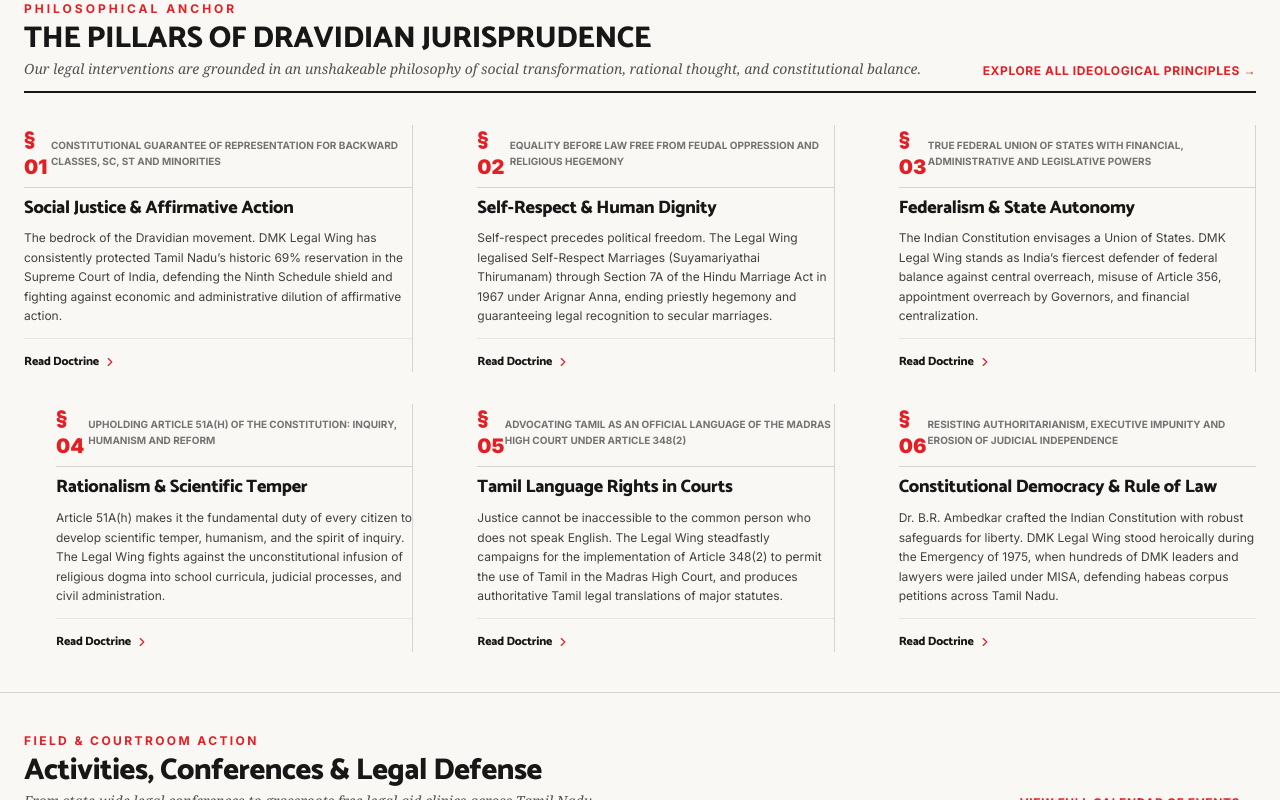
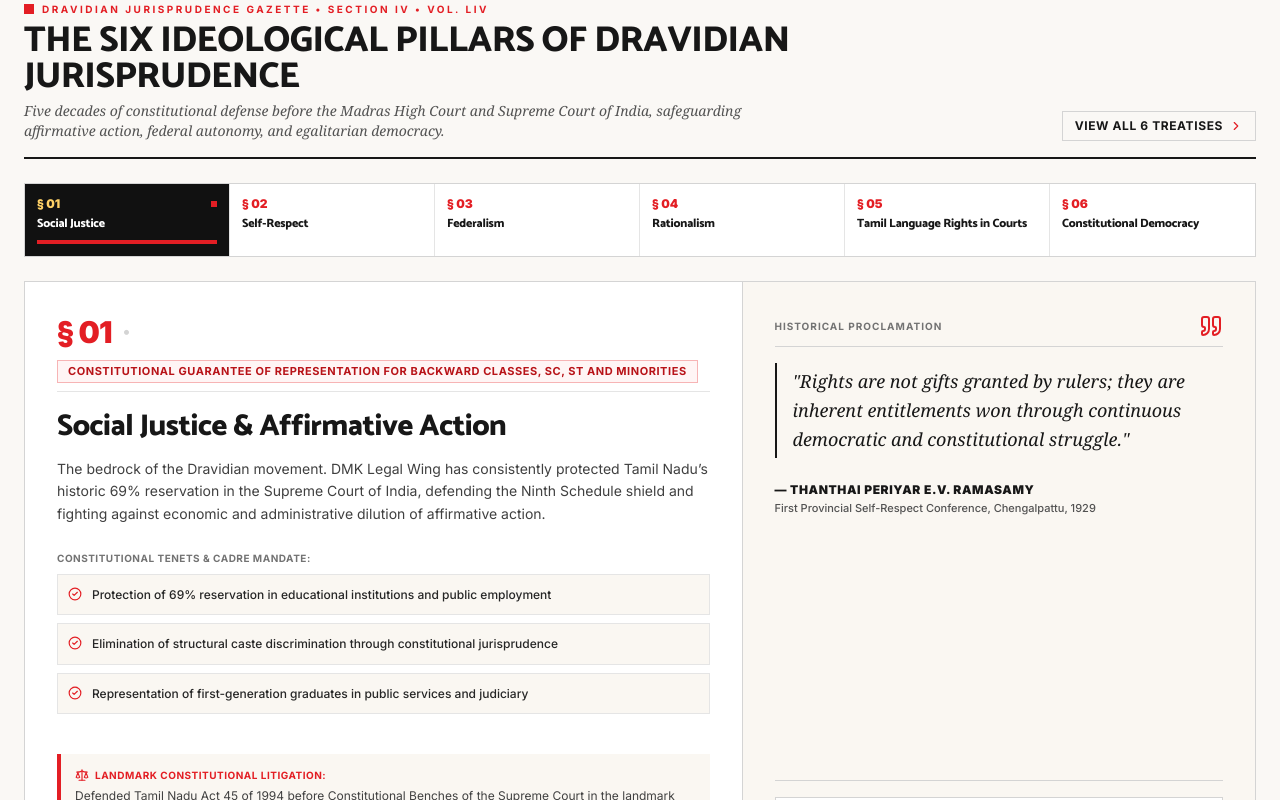
Before and after one commit to sharveshcm2940/dmklegalwing, a Next.js app: page / in a window 1280 px wide. Shown: the part 1600-2400 px from the top of the page. Built offline with nearby package versions, Linux system fonts and the light colour scheme; a web font is replaced by a local one.

Commit message:
Redesign ideological manifesto section into an interactive, human-designed constitutional jurisprudence desk

```diff
--- a/src/app/page.tsx
+++ b/src/app/page.tsx
@@ -1,6 +1,6 @@
 'use client';
 
-import React from 'react';
+import React, { useState } from 'react';
 import Link from 'next/link';
 import { useLanguage } from '@/context/LanguageContext';
 import { useData } from '@/context/DataContext';
@@ -11,15 +11,22 @@ import {
   ArrowRight,
   ChevronRight,
   ExternalLink,
-  Scale
+  Scale,
+  Quote,
+  CheckCircle2,
+  BookOpen,
+  Award,
+  ShieldCheck
 } from 'lucide-react';
 
 export default function HomePage() {
   const { language, t } = useLanguage();
   const { events, news } = useData();
+  const [activePillarIndex, setActivePillarIndex] = useState(0);
 
   const latestNews = news.slice(0, 3);
   const upcomingEvents = events.slice(0, 2);
+  const activePillar = IDEOLOGY_PILLARS[activePillarIndex] || IDEOLOGY_PILLARS[0];
 
   return (
     <div className="w-full bg-[#FAF8F5] text-[#111111] font-dmk-body">
@@ -166,67 +173,186 @@ export default function HomePage() {
         </div>
       </section>
 
-      {/* 4. THE IDEOLOGICAL MANIFESTO (Clean Newspaper Columns with Dividers, No Cards) */}
+      {/* 4. THE IDEOLOGICAL MANIFESTO (Handcrafted Interactive Broadsheet Jurisprudence Desk) */}
       <section className="max-w-[1400px] mx-auto px-4 sm:px-6 py-10 border-b border-neutral-300">
-        <div className="flex flex-col md:flex-row md:items-end justify-between border-b-2 border-neutral-900 pb-3 mb-8">
+
+        {/* Editorial Section Masthead */}
+        <div className="flex flex-col md:flex-row md:items-end justify-between border-b-2 border-neutral-900 pb-4 mb-6">
           <div>
-            <span className="text-xs font-mono font-bold text-[#E31E24] tracking-[0.25em] uppercase block mb-1">
-              {t.ideologyPreview.tag}
+            <div className="flex items-center gap-2 mb-1.5">
+              <span className="w-2.5 h-2.5 bg-[#E31E24]" />
+              <span className="text-[10px] font-english font-bold uppercase tracking-[0.25em] text-[#E31E24]">
+                DRAVIDIAN JURISPRUDENCE GAZETTE • SECTION IV • VOL. LIV
               </span>
-            <h2 className="text-2xl sm:text-3xl font-black text-neutral-900 font-dmk-headline tracking-tight uppercase">
-              {t.ideologyPreview.title}
+            </div>
+            <h2 className="text-2xl sm:text-4xl font-black text-neutral-900 font-dmk-headline tracking-tight uppercase leading-none">
+              {language === 'ta'
+                ? 'திராவிட இயக்கத்தின் 6 முதன்மை அரசமைப்பு விழுமியங்கள்'
+                : 'The Six Ideological Pillars of Dravidian Jurisprudence'}
             </h2>
-            <p className="text-xs sm:text-sm text-neutral-600 font-serif italic mt-0.5">
-              {t.ideologyPreview.subtitle}
+            <p className="text-xs sm:text-sm text-neutral-600 font-serif italic mt-1.5 max-w-3xl">
+              {language === 'ta'
+                ? 'நீதிமன்றங்களில் சமூக நீதி, மாநில சுயாட்சி, மொழி உரிமை மற்றும் பகுத்தறிவு விழுமியங்களை நிலைநிறுத்தும் அரை நூற்றாண்டு கால சட்டப் போர்ப்படை.'
+                : 'Five decades of constitutional defense before the Madras High Court and Supreme Court of India, safeguarding affirmative action, federal autonomy, and egalitarian democracy.'}
             </p>
           </div>
 
           <Link
             href="/ideology"
-            className="font-mono text-xs font-bold text-[#E31E24] hover:underline uppercase tracking-wider mt-2 md:mt-0"
+            className="inline-flex items-center gap-1.5 px-3 py-1.5 text-xs font-english font-bold text-neutral-900 hover:text-white hover:bg-neutral-900 border border-neutral-300 hover:border-neutral-900 uppercase tracking-wider transition-colors shrink-0 mt-3 md:mt-0"
           >
-            {t.ideologyPreview.viewAll} &rarr;
+            <span>{language === 'ta' ? 'அனைத்து 6 கொள்கை விளக்கங்கள்' : 'View All 6 Treatises'}</span>
+            <ChevronRight className="w-3.5 h-3.5 text-[#E31E24]" />
           </Link>
         </div>
 
-        {/* Seamless 3-Column Newspaper Flow */}
-        <div className="grid grid-cols-1 md:grid-cols-2 lg:grid-cols-3 gap-8 divide-y lg:divide-y-0 lg:divide-x divide-neutral-300">
-          {IDEOLOGY_PILLARS.slice(0, 6).map((pillar, idx) => (
-            <div
+        {/* 1. Interactive Broadsheet Doctrine Selector Tabs */}
+        <div className="border border-neutral-300 bg-white grid grid-cols-2 sm:grid-cols-3 lg:grid-cols-6 divide-y sm:divide-y-0 sm:divide-x divide-neutral-200 mb-6">
+          {IDEOLOGY_PILLARS.slice(0, 6).map((pillar, idx) => {
+            const isActive = activePillarIndex === idx;
+            return (
+              <button
                 key={pillar.id}
-              className={`flex flex-col justify-between pt-6 lg:pt-0 ${idx > 0 ? 'lg:pl-8' : ''} space-y-3 group`}
+                onClick={() => setActivePillarIndex(idx)}
+                className={`p-3 text-left transition-all relative flex flex-col justify-between group cursor-pointer ${
+                  isActive
+                    ? 'bg-[#111111] text-white'
+                    : 'bg-white hover:bg-[#FAF7F2] text-neutral-800'
+                }`}
               >
-              <div>
-                <div className="flex items-center justify-between border-b border-neutral-300 pb-1.5 mb-2">
-                  <span className="text-xl font-mono font-black text-[#E31E24]">
+                <div className="w-full">
+                  <div className="flex items-center justify-between mb-1">
+                    <span className={`text-xs font-english font-black ${
+                      isActive ? 'text-[#FFD166]' : 'text-[#E31E24] group-hover:underline'
+                    }`}>
                       § {pillar.number}
                     </span>
-                  <span className="text-[10px] uppercase font-bold text-neutral-500 font-mono">
-                    {pillar.subtitle[language]}
+                    {isActive && (
+                      <span className="w-1.5 h-1.5 bg-[#E31E24]" />
+                    )}
+                  </div>
+                  <h4 className={`text-xs font-black font-dmk-headline line-clamp-1 ${
+                    isActive ? 'text-white' : 'text-neutral-900'
+                  }`}>
+                    {pillar.title[language].split('&')[0].trim()}
+                  </h4>
+                </div>
+
+                {/* Active Underline Strip */}
+                <div className={`h-1 w-full mt-2 transition-all ${
+                  isActive ? 'bg-[#E31E24]' : 'bg-transparent group-hover:bg-neutral-200'
+                }`} />
+              </button>
+            );
+          })}
+        </div>
+
+        {/* 2. Featured In-Depth Doctrine Display Plate */}
+        <div className="border border-neutral-300 bg-white divide-y lg:divide-y-0 lg:divide-x divide-neutral-300 grid grid-cols-1 lg:grid-cols-12 min-h-[460px]">
+
+          {/* Left Column (7 cols / ~60%): Detailed Constitutional Doctrine & Precedents */}
+          <div className="lg:col-span-7 p-6 sm:p-8 flex flex-col justify-between space-y-6">
+            <div className="space-y-4">
+
+              {/* Pillar Number & Statute Header */}
+              <div className="flex flex-wrap items-center gap-2.5 pb-2 border-b border-neutral-200">
+                <span className="text-2xl sm:text-3xl font-black font-english text-[#E31E24] tracking-tight">
+                  § {activePillar.number}
+                </span>
+                <span className="text-neutral-300">•</span>
+                <span className="text-[11px] font-english font-bold uppercase tracking-wider text-[#B81318] bg-[#FFF5F5] px-2.5 py-0.5 border border-[#E31E24]/30">
+                  {activePillar.subtitle[language]}
                 </span>
               </div>
 
-                <h3 className="text-lg font-bold text-neutral-900 font-dmk-headline mb-2 group-hover:text-[#E31E24] transition-colors leading-snug">
-                  {pillar.title[language]}
+              {/* Title & Narrative */}
+              <div>
+                <h3 className="text-2xl sm:text-3xl font-black text-neutral-900 font-dmk-headline leading-tight mb-3">
+                  {activePillar.title[language]}
                 </h3>
-
-                <p className="text-xs text-neutral-700 leading-relaxed font-dmk-body">
-                  {pillar.description[language]}
+                <p className="text-xs sm:text-sm text-neutral-700 leading-relaxed font-dmk-body">
+                  {activePillar.description[language]}
                 </p>
               </div>
 
-              <div className="pt-2 border-t border-neutral-200">
-                <Link
-                  href={`/ideology#${pillar.id}`}
-                  className="inline-flex items-center gap-1 text-xs text-neutral-900 hover:text-[#E31E24] font-bold font-dmk-headline"
+              {/* 3 Core Constitutional Principles Checklist */}
+              <div className="space-y-2 pt-2">
+                <span className="text-[10px] font-english font-bold uppercase tracking-wider text-neutral-500 block">
+                  {language === 'ta' ? 'அடிப்படை அரசமைப்புப் பிரிவுகள் & இலக்குகள்:' : 'CONSTITUTIONAL TENETS & CADRE MANDATE:'}
+                </span>
+                <div className="grid grid-cols-1 gap-2">
+                  {activePillar.keyPrinciples.map((principle, pIdx) => (
+                    <div
+                      key={pIdx}
+                      className="flex items-start gap-2.5 p-2.5 bg-[#FAF7F2] border border-neutral-200 text-xs text-neutral-800"
                     >
-                  <span>{language === 'ta' ? 'விளக்கம்' : 'Read Doctrine'}</span>
-                  <ChevronRight className="w-3.5 h-3.5 text-[#E31E24]" />
-                </Link>
-              </div>
+                      <CheckCircle2 className="w-3.5 h-3.5 text-[#E31E24] shrink-0 mt-0.5" />
+                      <span className="font-dmk-body font-medium leading-relaxed">{principle[language]}</span>
                     </div>
                   ))}
                 </div>
+              </div>
+
+            </div>
+
+            {/* Landmark Case Precedent Banner */}
+            <div className="p-3.5 bg-[#FAF7F2] border-l-4 border-[#E31E24] text-xs text-neutral-800 mt-4">
+              <div className="flex items-center gap-1.5 font-english font-bold text-[#E31E24] uppercase text-[10px] tracking-wider mb-1">
+                <Scale className="w-3.5 h-3.5" />
+                <span>{language === 'ta' ? 'வரலாற்றுச் சிறப்புமிக்க சட்டப் போராட்டம்:' : 'LANDMARK CONSTITUTIONAL LITIGATION:'}</span>
+              </div>
+              <p className="font-dmk-body text-neutral-700 leading-relaxed">
+                {activePillar.legalRelevance[language]}
+              </p>
+            </div>
+          </div>
+
+          {/* Right Column (5 cols / ~40%): Archival Leadership Quote & Historical Context */}
+          <div className="lg:col-span-5 bg-[#FAF7F2] p-6 sm:p-8 flex flex-col justify-between space-y-6">
+
+            <div className="space-y-4">
+              <div className="flex items-center justify-between border-b border-neutral-300 pb-2">
+                <span className="text-[10px] font-english font-bold uppercase tracking-widest text-neutral-500">
+                  {language === 'ta' ? 'கொள்கைப் பிரகடனம்' : 'HISTORICAL PROCLAMATION'}
+                </span>
+                <Quote className="w-6 h-6 text-[#E31E24]" />
+              </div>
+
+              {/* Authentic Historical Quotation */}
+              <blockquote className="font-serif italic text-base sm:text-lg text-neutral-900 leading-relaxed border-l-2 border-neutral-900 pl-4 py-1">
+                "{activePillar.quote.text[language]}"
+              </blockquote>
+
+              {/* Leader Attribution & Historical Context */}
+              <div className="pt-2">
+                <p className="text-xs font-english font-black uppercase tracking-wider text-neutral-900">
+                  — {activePillar.quote.author[language]}
+                </p>
+                <p className="text-[11px] font-english text-neutral-600 mt-0.5 font-medium">
+                  {activePillar.quote.context[language]}
+                </p>
+              </div>
+            </div>
+
+            {/* Direct Action Link to In-Depth Treatise */}
+            <div className="pt-4 border-t border-neutral-300">
+              <Link
+                href={`/ideology#${activePillar.id}`}
+                className="w-full inline-flex items-center justify-between p-3 bg-white hover:bg-neutral-900 hover:text-white border border-neutral-300 hover:border-neutral-900 text-xs font-english font-bold uppercase tracking-wider transition-colors group"
+              >
+                <span>
+                  {language === 'ta'
+                    ? `${activePillar.title.ta} - முழுமையான சட்ட விளக்கம்`
+                    : `Read ${activePillar.title.en} Treatise`}
+                </span>
+                <ArrowRight className="w-4 h-4 text-[#E31E24] group-hover:translate-x-1 transition-transform" />
+              </Link>
+            </div>
+
+          </div>
+
+        </div>
+
       </section>
 
       {/* 5. PHOTOJOURNALISM & FIELD DISPATCHES (Editorial Press Layout, No Bulky Cards) */}
```
Lines whose indentation alone changed are shown as unchanged.
